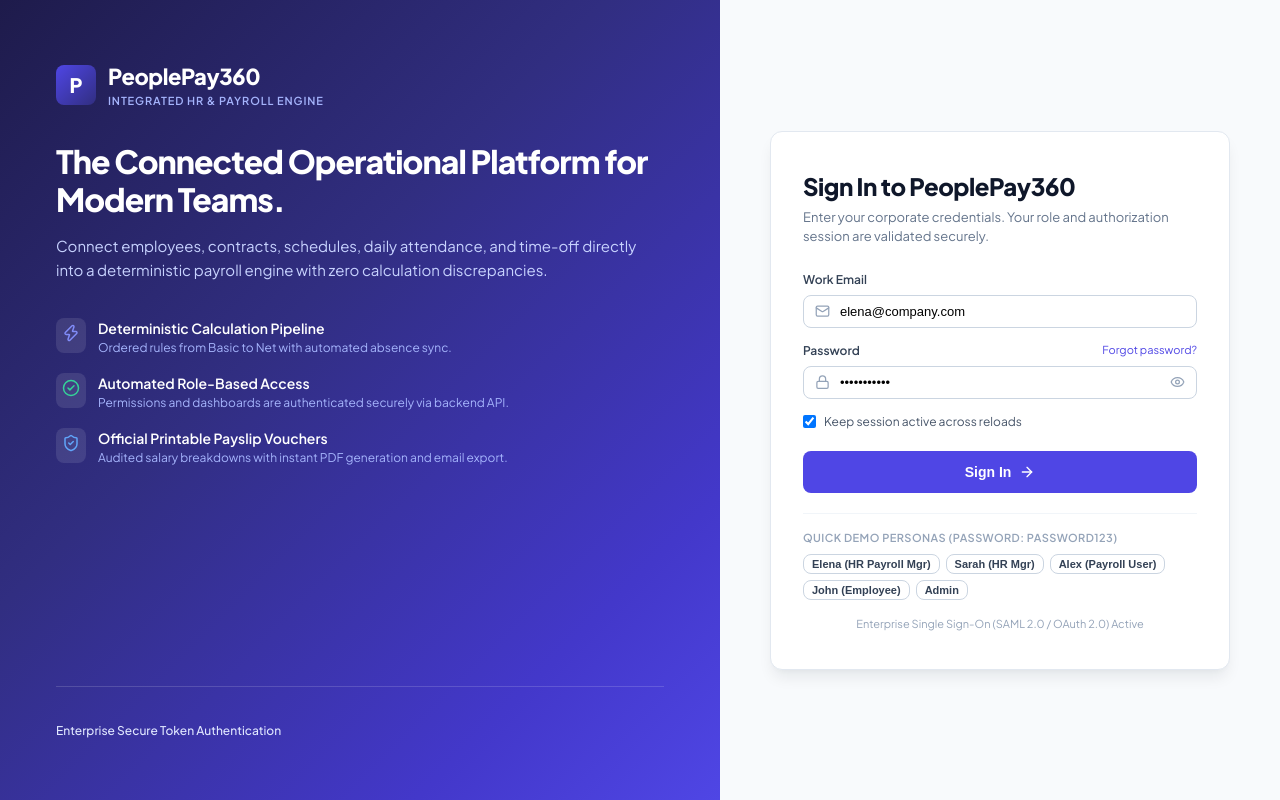
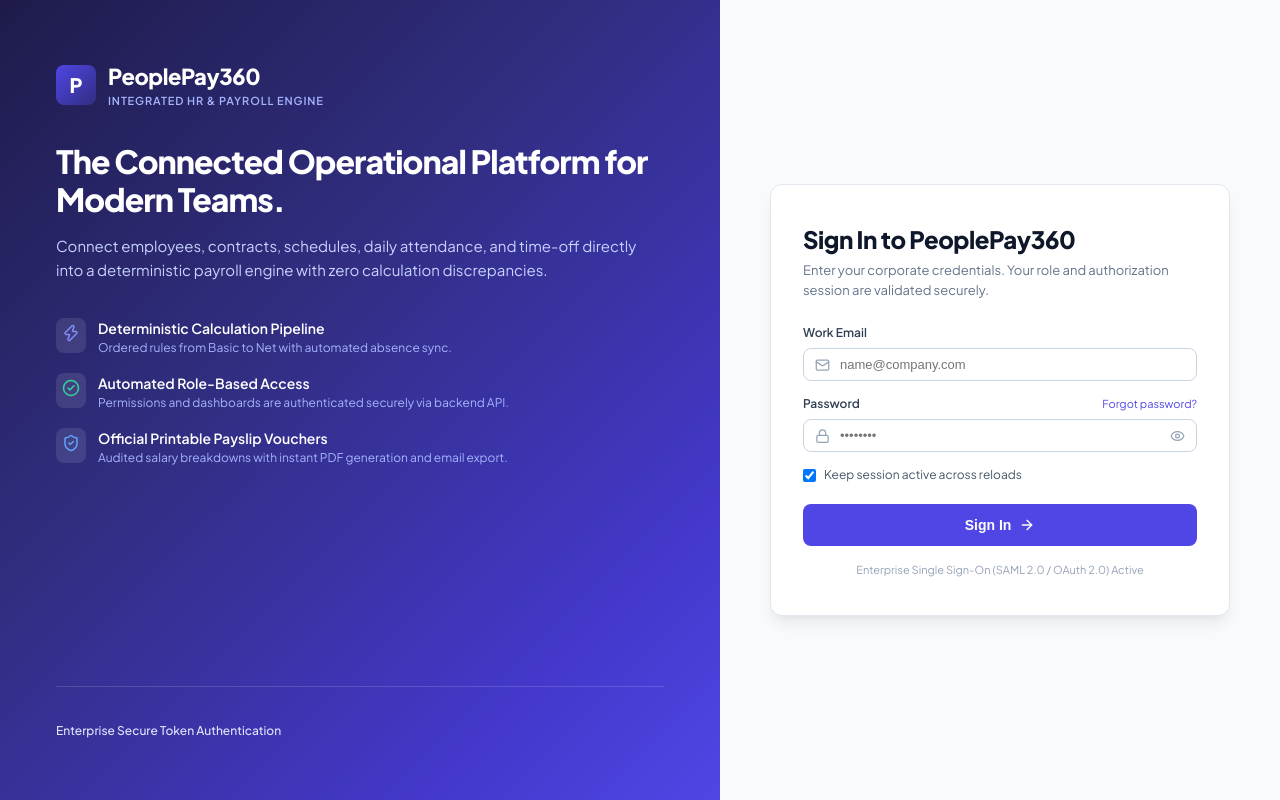
Before and after one commit to jayparikh-12/HR-360, a React (Vite) app in the folder client/: page / in a window 1280 px wide. Built offline with nearby package versions, Linux system fonts and the light colour scheme; no server answers.

Commit message:
removed auto filled email and password on login page

```diff
--- a/client/src/pages/Login.tsx
+++ b/client/src/pages/Login.tsx
@@ -21,8 +21,8 @@ interface LoginProps {
 export const Login: React.FC<LoginProps> = ({ onLogin }) => {
   const { login, user, displayRole } = useAuth();
 
-  const [email, setEmail] = useState<string>('elena@company.com');
-  const [password, setPassword] = useState<string>('password123');
+  const [email, setEmail] = useState<string>('');
+  const [password, setPassword] = useState<string>('');
   const [showPassword, setShowPassword] = useState<boolean>(false);
   const [isLoading, setIsLoading] = useState<boolean>(false);
   const [errorMessage, setErrorMessage] = useState<string | null>(null);
@@ -66,11 +66,6 @@ export const Login: React.FC<LoginProps> = ({ onLogin }) => {
     }
   };
 
-  const handleSelectDemoAccount = (demoEmail: string) => {
-    setEmail(demoEmail);
-    setPassword('password123');
-    setErrorMessage(null);
-  };
 
   return (
     <div className="login-page">
@@ -194,7 +189,7 @@ export const Login: React.FC<LoginProps> = ({ onLogin }) => {
                   href="#forgot"
                   onClick={(e) => {
                     e.preventDefault();
-                    alert('For demo evaluation, password for all demo accounts is: password123');
+                    alert('Please contact your administrator or IT department to reset your credentials.');
                   }}
                   style={{ fontSize: '11px', color: 'var(--primary)', textDecoration: 'none' }}
                 >
@@ -267,59 +262,6 @@ export const Login: React.FC<LoginProps> = ({ onLogin }) => {
             </button>
           </form>
 
-          {/* Demo Persona Quick Selectors for Reviewers */}
-          <div style={{ marginTop: '20px', paddingTop: '16px', borderTop: '1px solid var(--slate-100)' }}>
-            <div style={{ fontSize: '11px', fontWeight: 600, color: 'var(--slate-400)', textTransform: 'uppercase', letterSpacing: '0.04em', marginBottom: '8px' }}>
-              Quick Demo Personas (password: password123)
-            </div>
-            <div style={{ display: 'flex', flexWrap: 'wrap', gap: '6px' }}>
-              <button
-                type="button"
-                className="btn btn-secondary btn-sm"
-                style={{ fontSize: '11px', padding: '3px 8px' }}
-                onClick={() => handleSelectDemoAccount('elena@company.com')}
-                disabled={isLoading}
-              >
-                Elena (HR Payroll Mgr)
-              </button>
-              <button
-                type="button"
-                className="btn btn-secondary btn-sm"
-                style={{ fontSize: '11px', padding: '3px 8px' }}
-                onClick={() => handleSelectDemoAccount('sarah@company.com')}
-                disabled={isLoading}
-              >
-                Sarah (HR Mgr)
-              </button>
-              <button
-                type="button"
-                className="btn btn-secondary btn-sm"
-                style={{ fontSize: '11px', padding: '3px 8px' }}
-                onClick={() => handleSelectDemoAccount('alex@company.com')}
-                disabled={isLoading}
-              >
-                Alex (Payroll User)
-              </button>
-              <button
-                type="button"
-                className="btn btn-secondary btn-sm"
-                style={{ fontSize: '11px', padding: '3px 8px' }}
-                onClick={() => handleSelectDemoAccount('john@company.com')}
-                disabled={isLoading}
-              >
-                John (Employee)
-              </button>
-              <button
-                type="button"
-                className="btn btn-secondary btn-sm"
-                style={{ fontSize: '11px', padding: '3px 8px' }}
-                onClick={() => handleSelectDemoAccount('admin@company.com')}
-                disabled={isLoading}
-              >
-                Admin
-              </button>
-            </div>
-          </div>
 
           {/* SSO Footer */}
           <div style={{ marginTop: '16px', textAlign: 'center', fontSize: '11px', color: 'var(--slate-400)' }}>
```
